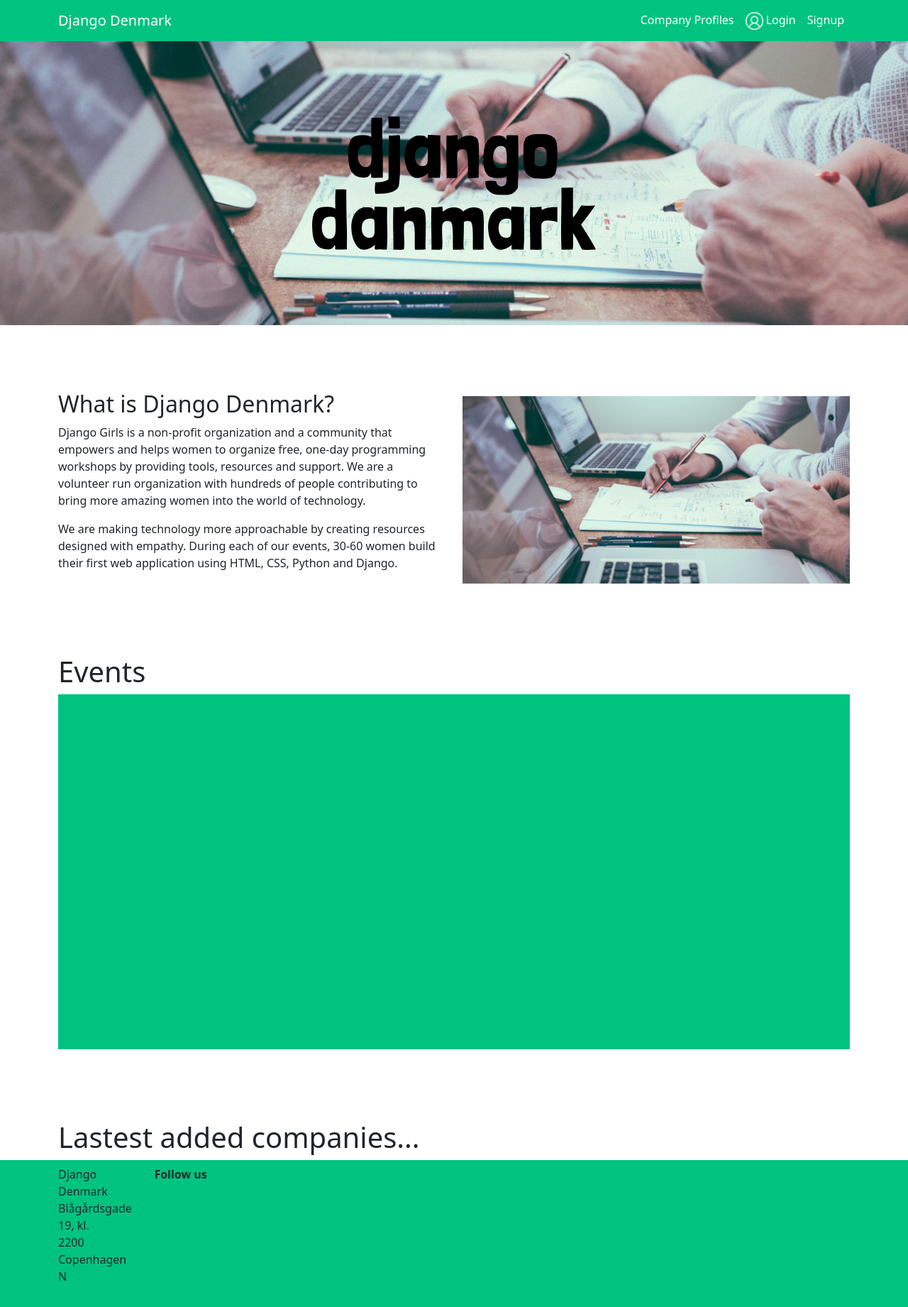
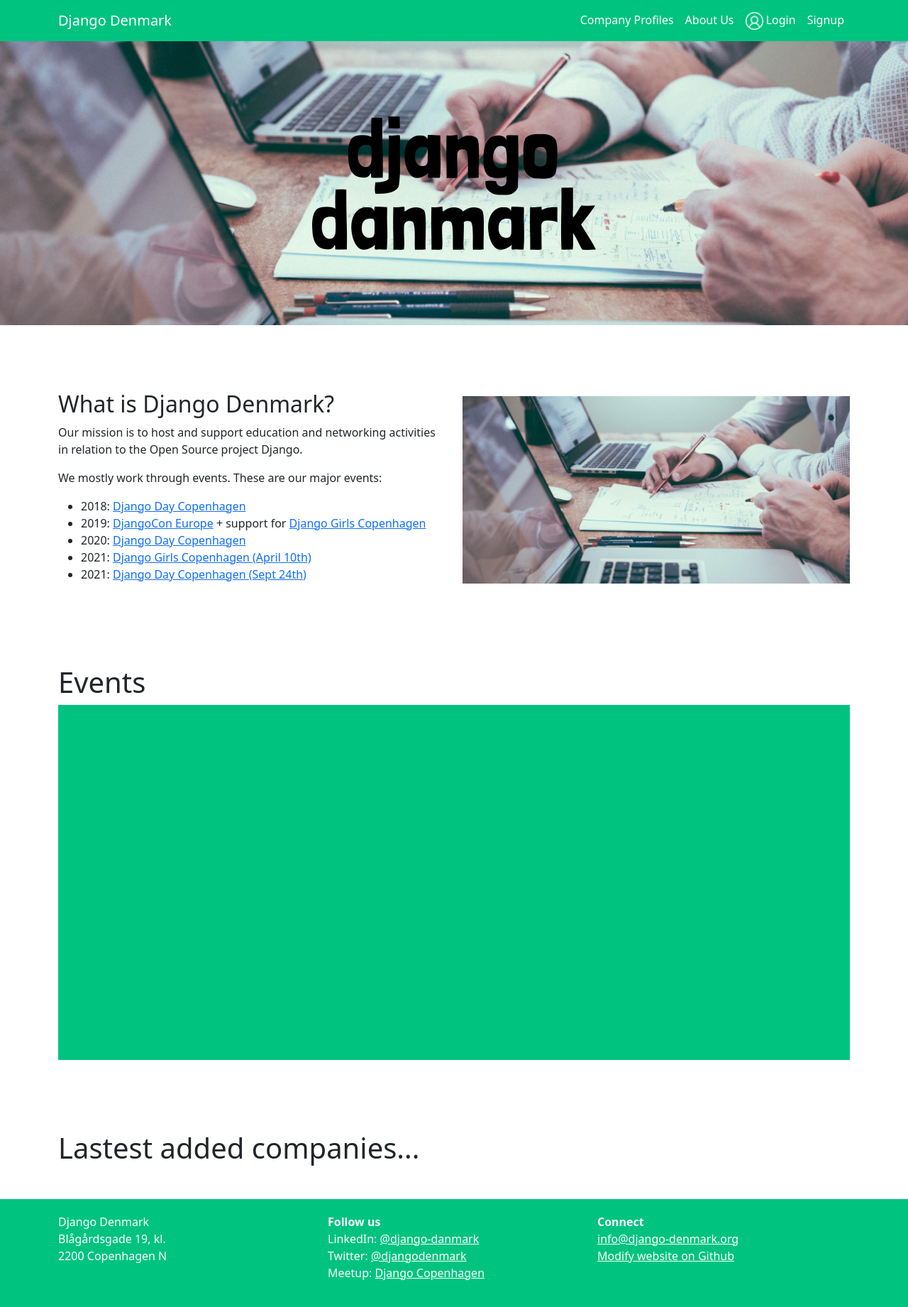
Before and after one commit to django-denmark/django-denmark.org, a Django app: page / in a window 1280 px wide. Shown: the whole page at 71% size. Before the commit the page ends 1804 px from the top, so only its background shows below. Run offline with Django 3.2, Linux system fonts and the light colour scheme; data that the repository does not hold is empty; some libraries are stand-ins or nearby versions.

Commit message:
Changes to some URLs, footer and adding a contact/about us page

```diff
--- a/company/urls.py
+++ b/company/urls.py
@@ -1,5 +1,4 @@
 from django.urls import path
-from django.views.generic.base import TemplateView
 
 from .views import CompanyDetailView
 from .views import CompanyDetailViewEditUpdate
@@ -9,7 +8,7 @@
 from .views import UpdateCompanyFormView
 
 urlpatterns = [
-    path("companyoverview/", CompanyView.as_view(), name="companyoverview"),
+    path("", CompanyView.as_view(), name="companyoverview"),
     path(
         "createCompanyProfile/", CompanyFormView.as_view(), name="createCompanyProfile"
     ),
--- a/djangodenmark/static_files/css/base.css
+++ b/djangodenmark/static_files/css/base.css
@@ -16,3 +16,14 @@
     line-height: 35px;
     width: 700px;
 }
+
+footer {
+    background-color: #00C380 !important;
+    color: #fff;
+    padding: 20px 0;
+    margin-top: 40px;
+}
+
+footer a {
+    color: #fff;
+}
--- a/djangodenmark/templates/base.html
+++ b/djangodenmark/templates/base.html
@@ -27,14 +27,17 @@
   –––––––––––––––––––––––––––––––––––––––––––––––––– -->
     <nav class="navbar navbar-expand-lg navbar-light bg-light">
     <div class="container">
-        <a class="navbar-brand" href="/">Django Denmark</a>
+        <a class="navbar-brand" href="{% url "events:index" %}">Django Denmark</a>
         <button class="navbar-toggler" type="button" data-bs-toggle="collapse" data-bs-target="#navbarSupportedContent" aria-controls="navbarSupportedContent" aria-expanded="false" aria-label="Toggle navigation">
         <span class="navbar-toggler-icon"></span>
         </button>
         <div class="collapse navbar-collapse" id="navbarSupportedContent">
         <ul class="navbar-nav ms-auto mb-2 mb-lg-0">
             <li class="nav-item">
-            <a class="nav-link" href="/company/companyoverview">Company Profiles</a>
+            <a class="nav-link" href="{% url "companyoverview" %}">Company Profiles</a>
+            </li>
+            <li class="nav-item">
+            <a class="nav-link" href="{% url 'events:about' %}">About Us</a>
             </li>
             {% if user.is_authenticated %}
             <a class="nav-link" href="/company/detailViewEditUpdateProfile">My Page</a>
@@ -61,32 +64,42 @@
       {% block heroContent %}
       {% endblock %}
     </div>
-    {% comment %} Main content {% endcomment %}
+
     <div class="container height-container">
       {% block content %}
       {% endblock %}
     </div>
 
-
-    <nav class="navbar navbar-light bg-light">
+    <footer>
     <div class="container">
         <div class="row">
 
             <div class="col-md-4">
-                Django Denmark
+                Django Denmark<br>
                 Blågårdsgade 19, kl.<br>
                 2200 Copenhagen N
             </div>
             <div class="col-md-4">
                <strong>Follow us</strong>
+               <p>
+               LinkedIn: <a href="https://www.linkedin.com/company/django-danmark/" target="_blank">@django-danmark</a><br>
+               Twitter: <a href="https://twitter.com/djangodenmark" target="_blank">@djangodenmark</a><br>
+               Meetup: <a href="https://www.meetup.com/The-Copenhagen-Django-Meetup-Group/" target="_blank">Django Copenhagen</a>
+               </p>
             </div>
-
+            <div class="col-md-4">
+                <strong>Connect</strong>
+                <p>
+                <a href="mailto:info@django-denmark.org">info@django-denmark.org</a><br>
+                <a href="github.com/django-denmark/django-denmark.org/" target="_blank">Modify website on Github</a>
+                </p>
+            </div>
         </div>
     </div>
-    </nav>
+    </footer>
 
     <!-- Boostrap JS
     –––––––––––––––––––––––––––––––––––––––––––––––––– -->
-    <script src="https://cdn.jsdelivr.net/npm/bootstrap@5.0.0-beta3/dist/js/bootstrap.bundle.min.js" integrity="sha384-JEW9xMcG8R+pH31jmWH6WWP0WintQrMb4s7ZOdauHnUtxwoG2vI5DkLtS3qm9Ekf" crossorigin="anonymous"></script>
+    <script src="https://cdn.jsdelivr.net/npm/bootstrap@5.0.x/dist/js/bootstrap.bundle.min.js" crossorigin="anonymous"></script>
 </body>
 </html>
--- a/event/templates/event/landingpage.html
+++ b/event/templates/event/index.html
@@ -11,8 +11,15 @@
     <div class="row about-django">
         <div class="col-6">
             <h2>What is Django Denmark?</h2>
-            <p>Django Girls is a non-profit organization and a community that empowers and helps women to organize free, one-day programming workshops by providing tools, resources and support. We are a volunteer run organization with hundreds of people contributing to bring more amazing women into the world of technology. </p>
-            <p>We are making technology more approachable by creating resources designed with empathy. During each of our events, 30-60 women build their first web application using HTML, CSS, Python and Django.</p>
+            <p>Our mission is to host and support education and networking activities in relation to the Open Source project Django.</p>
+            <p>We mostly work through events. These are our major events:</p>
+            <ul>
+                <li>2018: <a href="https://djangocph.dk/">Django Day Copenhagen</a></li>
+                <li>2019: <a href="https://2019.djangocon.eu/">DjangoCon Europe</a> + support for <a href="https://twitter.com/dgcopenhagen">Django Girls Copenhagen</a></li>
+                <li>2020: <a href="https://djangocph.dk/">Django Day Copenhagen</a></li>
+                <li>2021: <a href="https://djangogirls.org/copenhagen/">Django Girls Copenhagen (April 10th)</a></li>
+                <li>2021: <a href="https://djangocph.dk/">Django Day Copenhagen (Sept 24th)</a></li>
+            </ul>
         </div>
         <div class="col-6">
             <img class="about-django-img" src="{% static 'img/hero.png' %}">
--- a/event/urls.py
+++ b/event/urls.py
@@ -1,8 +1,12 @@
 from django.urls import path
 
-from . import views
-from .views import LandingpageView
+from .views import AboutView
+from .views import IndexView
+
+
+app_name = "events"
 
 urlpatterns = [
-    path("", LandingpageView.as_view(), name="landingpage"),
+    path("", IndexView.as_view(), name="index"),
+    path("about/", AboutView.as_view(), name="about"),
 ]
--- a/event/views.py
+++ b/event/views.py
@@ -1,16 +1,12 @@
-from django.shortcuts import get_object_or_404
-from django.shortcuts import redirect
-from django.shortcuts import render
-from django.utils import timezone
 from django.views.generic import ListView
 
 from .models import Event
 from company.models import Company
 
-# Create your views here.
-class LandingpageView(ListView):
+
+class IndexView(ListView):
     model = Event
-    template_name = "event/landingpage.html"
+    template_name = "event/index.html"
     ordering = ["-date"]
 
     # Gets all Event objects and returns a sorted list by creation stamp
@@ -21,3 +17,18 @@
         )[0:3]
         context["company_list"] = LandingpageCompany
         return context
+
+
+class AboutView(ListView):
+    model = Event
+    template_name = "event/about.html"
+    ordering = ["-date"]
+
+    # Gets all Event objects and returns a sorted list by creation stamp
+    def get_context_data(self, **kwargs):
+        context = super().get_context_data(**kwargs)
+        LandingpageCompany = Company.objects.all().order_by(
+            "-created_at",
+        )[0:3]
+        context["company_list"] = LandingpageCompany
+        return context
```
Also changed, not shown: event/templates/event/about.html (added, +33 -0 lines).
